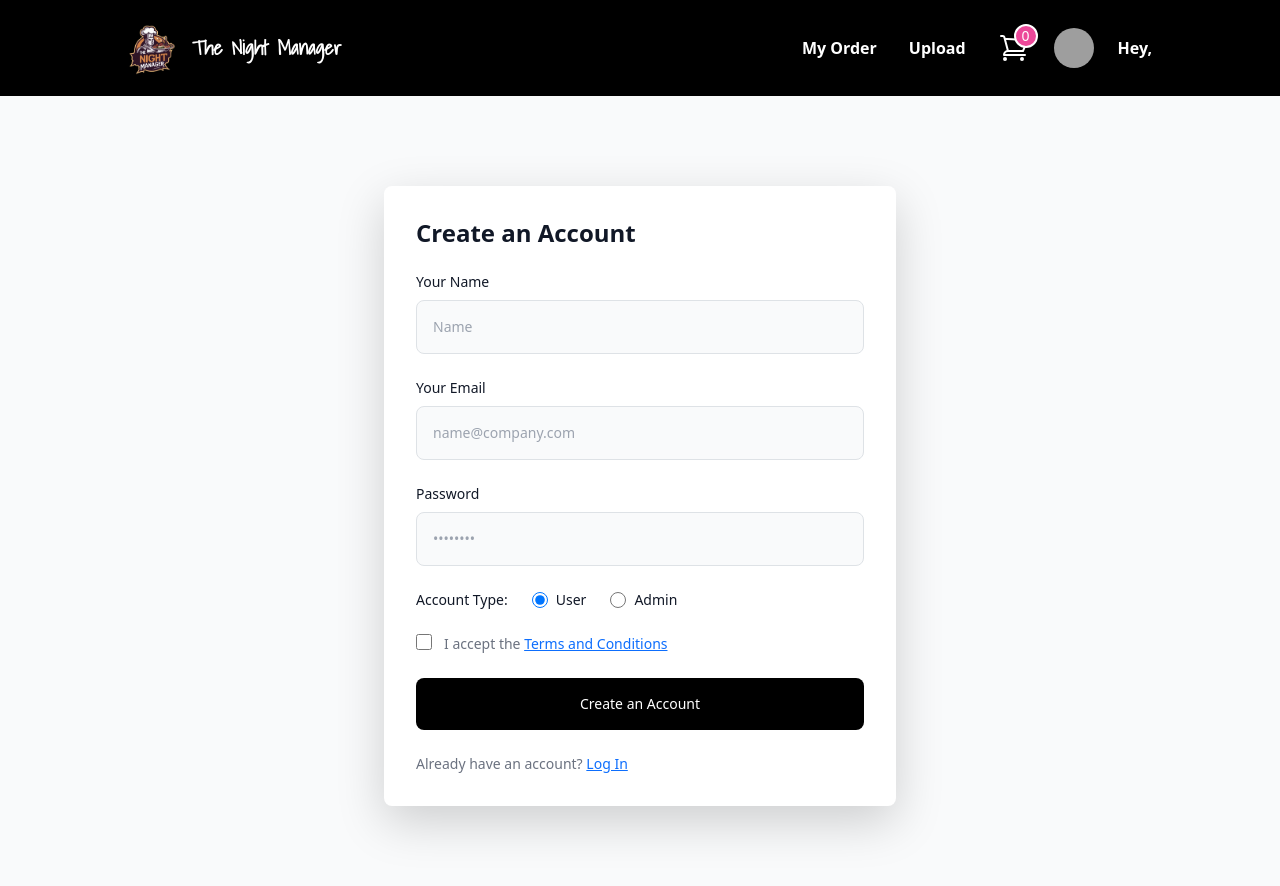
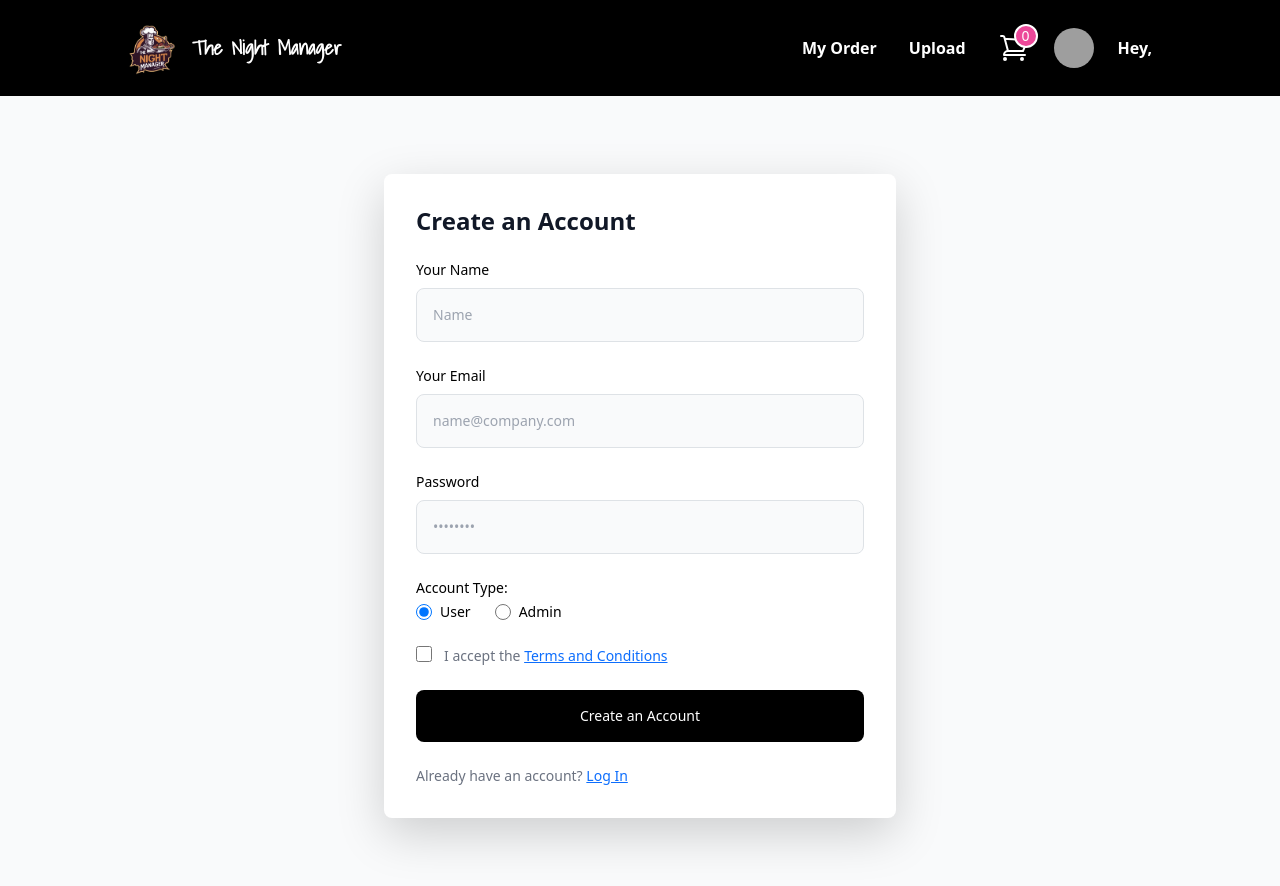
Before and after one commit to shiwanshbisht/food-app, a React (Create React App) app in the folder fronted/: page /signup in a window 1280 px wide. Shown: the top 886 px of the page. Built offline with nearby package versions, Linux system fonts and the light colour scheme; no server answers; grey boxes are pictures that could not be loaded; a web font is replaced by a local one.

Commit message:
updating the text fonts

```diff
--- a/fronted/src/components/Footer.js
+++ b/fronted/src/components/Footer.js
@@ -51,7 +51,7 @@ export const Footer = () => {
         <div className="text-sm sm:text-base text-center">
           <p>
             Made With ❤ by
-            <a href="https://www.instagram.com/mannu_story07">
+            <a href="https://www.instagram.com/shiwansh_bisht/">
               <span
                 style={{
                   fontFamily: "'Shadows Into Light', cursive",
--- a/fronted/src/screens/Login.js
+++ b/fronted/src/screens/Login.js
@@ -68,7 +68,7 @@ const Login = () => {
             <div>
               <label
                 htmlFor="email"
-                className="block text-sm font-medium text-gray-700 dark:text-gray-200 mb-2"
+                className="block text-sm font-medium text-black dark:text-white mb-2"
               >
                 Your Email
               </label>
@@ -85,7 +85,7 @@ const Login = () => {
             <div>
               <label
                 htmlFor="password"
-                className="block text-sm font-medium text-gray-700 dark:text-gray-200 mb-2"
+                className="block text-sm font-medium text-black dark:text-white mb-2"
               >
                 Password
               </label>
@@ -108,7 +108,7 @@ const Login = () => {
               />
               <label
                 htmlFor="terms"
-                className="ml-3 text-sm text-gray-600 dark:text-gray-400"
+                className="ml-3 text-sm text-black dark:text-white"
               >
                 I accept the{" "}
                 <a
@@ -125,7 +125,7 @@ const Login = () => {
             >
               Log in
             </button>
-            <p className="text-sm text-gray-600 dark:text-gray-400 mt-4">
+            <p className="text-sm text-black dark:text-white mt-4">
               Don't have an account?{" "}
               <Link
                 to="/signup"
--- a/fronted/src/screens/Signup.js
+++ b/fronted/src/screens/Signup.js
@@ -72,7 +72,7 @@ const Signup = () => {
             <div>
               <label
                 htmlFor="name"
-                className="block mb-2 text-sm font-medium text-gray-900 dark:text-white"
+                className="block mb-2 text-sm font-medium text-black dark:text-white"
               >
                 Your Name
               </label>
@@ -89,7 +89,7 @@ const Signup = () => {
             <div>
               <label
                 htmlFor="email"
-                className="block mb-2 text-sm font-medium text-gray-900 dark:text-white"
+                className="block mb-2 text-sm font-medium text-black dark:text-white"
               >
                 Your Email
               </label>
@@ -106,7 +106,7 @@ const Signup = () => {
             <div>
               <label
                 htmlFor="password"
-                className="block mb-2 text-sm font-medium text-gray-900 dark:text-white"
+                className="block mb-2 text-sm font-medium text-black dark:text-white"
               >
                 Password
               </label>
@@ -122,8 +122,9 @@ const Signup = () => {
             </div>
 
             {/* Role Selection */}
-            <div className="flex items-center space-x-6">
-              <span className="text-sm font-medium text-gray-900 dark:text-white">Account Type:</span>
+            <div className="flex flex-col space-y-2">
+              <span className="text-sm font-medium text-black dark:text-white">Account Type:</span>
+              <div className="flex items-center space-x-6 mt-1">
                 <div className="flex items-center">
                   <input
                     id="role-user"
@@ -134,7 +135,7 @@ const Signup = () => {
                     onChange={handleChange}
                     className="w-4 h-4 text-primary-600 bg-gray-100 border-gray-300 focus:ring-primary-500 dark:focus:ring-primary-600 dark:ring-offset-gray-800 focus:ring-2 dark:bg-gray-700 dark:border-gray-600"
                   />
-                <label htmlFor="role-user" className="ml-2 text-sm font-medium text-gray-900 dark:text-gray-300">
+                  <label htmlFor="role-user" className="ml-2 text-sm font-medium text-black dark:text-white">
                     User
                   </label>
                 </div>
@@ -148,9 +149,10 @@ const Signup = () => {
                     onChange={handleChange}
                     className="w-4 h-4 text-primary-600 bg-gray-100 border-gray-300 focus:ring-primary-500 dark:focus:ring-primary-600 dark:ring-offset-gray-800 focus:ring-2 dark:bg-gray-700 dark:border-gray-600"
                   />
-                <label htmlFor="role-admin" className="ml-2 text-sm font-medium text-gray-900 dark:text-gray-300">
+                  <label htmlFor="role-admin" className="ml-2 text-sm font-medium text-black dark:text-white">
                     Admin
                   </label>
+                </div>
               </div>
             </div>
             <div className="flex items-start mb-6">
```
Lines whose indentation alone changed are shown as unchanged.
